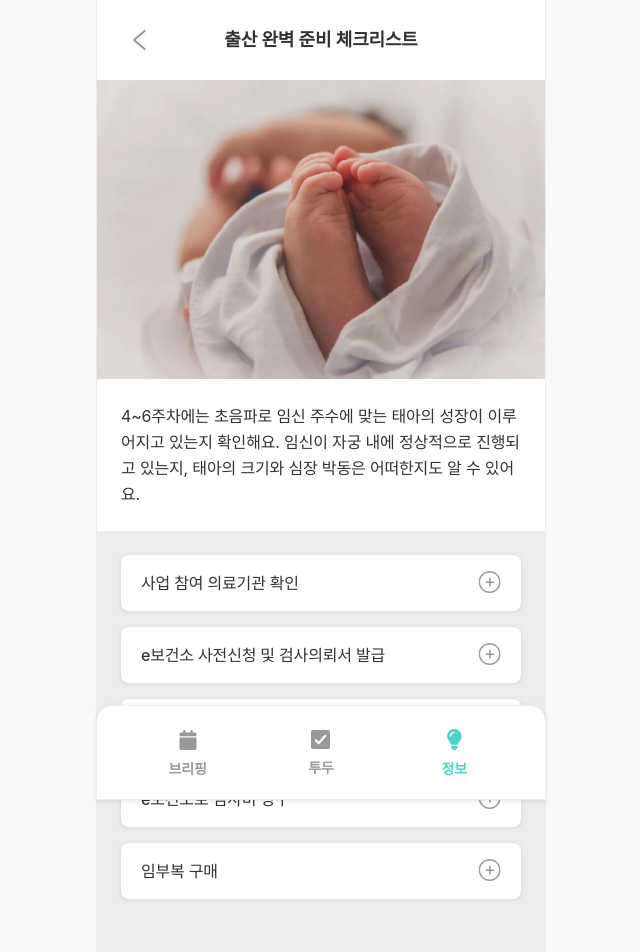
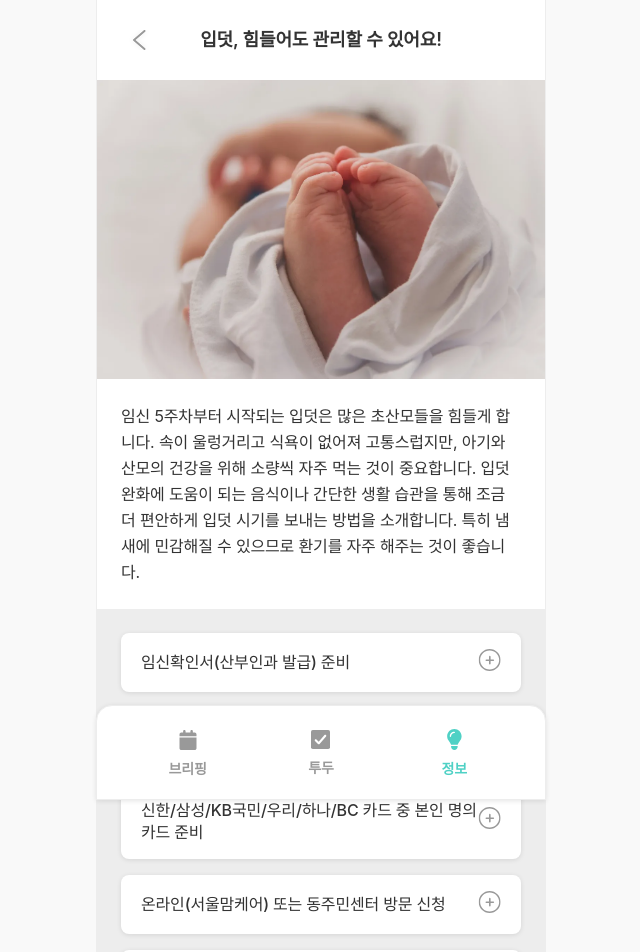
Before and after one commit to WomanTech2025-MoWo/MoWo_FE, a React (Create React App) app: page /infos/knowhows/1 in a window 1280 px wide. Shown: the top 952 px of the page, without its empty margins (319-959 px from the left). Built offline with nearby package versions, Linux system fonts and the light colour scheme; a web font is replaced by a local one.

Commit message:
♻️[Refactor] 정책/노하우 페이지 시연용 자료 세팅

```diff
--- a/src/pages/infos/InfosDetailPage.tsx
+++ b/src/pages/infos/InfosDetailPage.tsx
@@ -25,8 +25,8 @@ const InfosDetailPage = () => {
   return (
     <InfosDetailWrap bgColor="gray-default" innerPadding={false} withHeader={true}>
       <HeaderWithBack>
-        {isPolicy && '임신 사전건강관리 지원사업'}
-        {isKnowhow && '출산 완벽 준비 체크리스트'}
+        {isPolicy && '임산부 교통비 지원'}
+        {isKnowhow && '입덧, 힘들어도 관리할 수 있어요!'}
       </HeaderWithBack>
       {isKnowhow && (
         <div>
@@ -37,16 +37,17 @@ const InfosDetailPage = () => {
         {/* 정책 내용 */}
         {isPolicy && (
           <>
-            임신 사전건강관리란 임신 전 가임기 남녀에 대한 생의학적, 행동학적, 사회적 위험 요인을 파악하고 중재하는 예방적 차원의 관리로서, 산모와
-            태아의 건강증진을 목적으로 임신 전부터 남녀가 함께 건강한 임신과 출산을 도모하는 포괄적 관리를 말합니다.
+            임산부의 이동 편의 증진과 경제적 부담을 덜기 위해 임신 3개월(12주차)부터 출산 후 3개월까지 임산부에게 1인당 70만원의 교통비를 지원합니다.
+            포인트 형태로 지급되며, 서울시 내에서 대중교통(버스, 지하철), 택시, 자가용 유류비 등으로 사용할 수 있습니다.
           </>
         )}
 
         {/* 노하우 내용 */}
         {isKnowhow && (
           <>
-            4~6주차에는 초음파로 임신 주수에 맞는 태아의 성장이 이루어지고 있는지 확인해요. 임신이 자궁 내에 정상적으로 진행되고 있는지, 태아의 크기와
-            심장 박동은 어떠한지도 알 수 있어요.
+            임신 5주차부터 시작되는 입덧은 많은 초산모들을 힘들게 합니다. 속이 울렁거리고 식욕이 없어져 고통스럽지만, 아기와 산모의 건강을 위해 소량씩
+            자주 먹는 것이 중요합니다. 입덧 완화에 도움이 되는 음식이나 간단한 생활 습관을 통해 조금 더 편안하게 입덧 시기를 보내는 방법을 소개합니다.
+            특히 냄새에 민감해질 수 있으므로 환기를 자주 해주는 것이 좋습니다.
           </>
         )}
       </ContentsWrapper>
--- a/src/pages/infos/components/InfosListItem.tsx
+++ b/src/pages/infos/components/InfosListItem.tsx
@@ -12,11 +12,9 @@ export interface PolicyPost {
 
 // API 호출을 시뮬레이션할 가상 데이터
 const dummyPosts: PolicyPost[] = [
-  { id: 1, title: '2024년 청년 지원 정책 업데이트', bookmarked: true },
-  { id: 2, title: '신혼부부 전세자금 대출 기준 변경 안내', bookmarked: false },
-  { id: 3, title: '미래 핵심 산업 인재 양성 지원 사업 공고', bookmarked: true },
-  { id: 4, title: '새로운 소상공인 정책 지원 사업 발표', bookmarked: false },
-  { id: 5, title: '경력단절 여성 재취업 지원 프로그램', bookmarked: false },
+  { id: 1, title: '임산부 교통비 지원', bookmarked: true },
+  { id: 2, title: '서울엄마아빠택시지원', bookmarked: false },
+  { id: 3, title: '하반기 자녀출산 무주택가구 주거비 지원', bookmarked: true },
 ];
 
 const InfosListItemWrap = styled.ul`
--- a/src/pages/infos/components/KnowhowsListItem.tsx
+++ b/src/pages/infos/components/KnowhowsListItem.tsx
@@ -12,11 +12,10 @@ interface KnowhowsPost {
 
 // API 호출을 시뮬레이션할 가상 데이터
 const dummyPosts: KnowhowsPost[] = [
-  { id: 1, title: '2024년 청년 지원 정책 업데이트', summary: '2024년 청년 지원 정책 업데이트' },
-  { id: 2, title: '신혼부부 전세자금 대출 기준 변경 안내', summary: '2024년 청년 지원 정책 업데이트' },
-  { id: 3, title: '미래 핵심 산업 인재 양성 지원 사업 공고', summary: '2024년 청년 지원 정책 업데이트' },
-  { id: 4, title: '새로운 소상공인 정책 지원 사업 발표', summary: '2024년 청년 지원 정책 업데이트' },
-  { id: 5, title: '경력단절 여성 재취업 지원 프로그램', summary: '2024년 청년 지원 정책 업데이트' },
+  { id: 1, title: '입덧, 힘들어도 관리할 수 있어요!', summary: '임신 초기 입덧 관리' },
+  { id: 2, title: '엽산, 비타민D, 철분 등 영양제 101', summary: '임산부 영양제 가이드' },
+  { id: 3, title: '아기용품, 미리 준비해도 될까요?', summary: '현명하게 준비하는 꿀팁' },
+  { id: 4, title: '내가 먹는 것은 아이가 먹는 것이니까', summary: '임산부 식단 관리' },
 ];
 
 const KnowhowsListItemWrap = styled.ul`
--- a/src/pages/infos/components/TodoSuggestions.tsx
+++ b/src/pages/infos/components/TodoSuggestions.tsx
@@ -6,11 +6,11 @@ import ShadowBox from '../../../components/common/ShadowBox';
 import IconPlusCircle from '../../../components/icons/features/infos/IconPlusCircle';
 
 const dummyTodos = [
-  { id: 1, text: '사업 참여 의료기관 확인' },
-  { id: 2, text: 'e보건소 사전신청 및 검사의뢰서 발급' },
-  { id: 3, text: '의료기관에서 검사' },
-  { id: 4, text: 'e보건소로 검사비 청구' },
-  { id: 5, text: '임부복 구매' },
+  { id: 1, text: '임신확인서(산부인과 발급) 준비' },
+  { id: 2, text: '주민등록초본 또는 등본 준비' },
+  { id: 3, text: '신한/삼성/KB국민/우리/하나/BC 카드 중 본인 명의 카드 준비' },
+  { id: 4, text: '온라인(서울맘케어) 또는 동주민센터 방문 신청' },
+  { id: 5, text: '지원금(70만원) 바우처 수령' },
 ];
 
 const SuggestionsWrap = styled(InnerLayout)``;
@@ -29,6 +29,7 @@ const ItemBox = styled(ShadowBox)`
   justify-content: space-between;
   padding: var(--size-gap-md) var(--size-gap-lg);
   font-weight: var(--font-weight-medium);
+  line-height: var(--line-height-xs);
 `;
 
 const AddButton = styled.button``;
```
